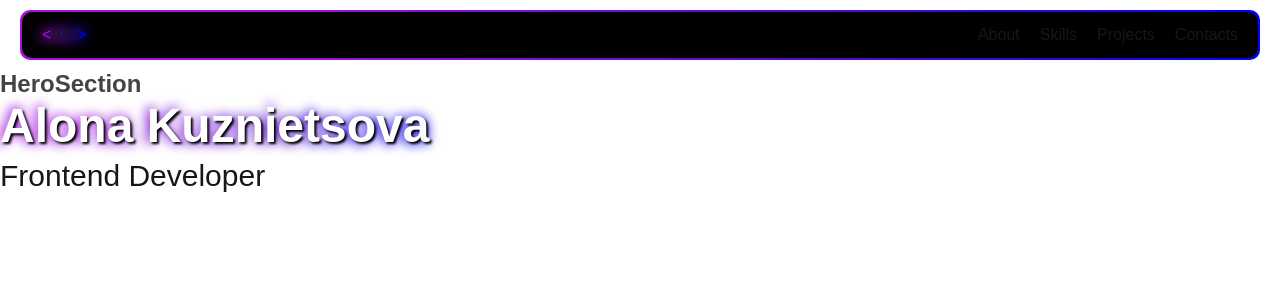
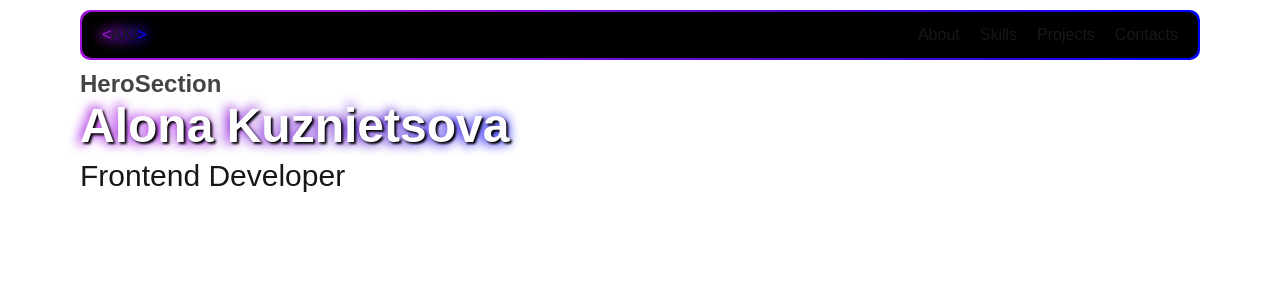
Before and after one commit to acvetochka/portfolio, a Next.js app: page / in a window 1280 px wide. Shown: the top 300 px of the page. Built offline with nearby package versions, Linux system fonts and the light colour scheme.

Commit message:
add Section-component

```diff
--- a/src/app/globals.css
+++ b/src/app/globals.css
@@ -44,7 +44,7 @@ a {
 header {
   display: flex;
   justify-content: space-between;
-  padding: 10px 20px;
+  padding: 10px 0;
   border-radius: 8px;
   overflow: hidden;
   position: relative;
--- a/src/components/Section/Section.styled.tsx
+++ b/src/components/Section/Section.styled.tsx
@@ -0,0 +1,33 @@
+import styled from "styled-components";
+
+export const Container = styled.div`
+  width: 100%;
+  margin-right: auto;
+  margin-left: auto;
+  padding-right: 10px;
+  padding-left: 10px;
+
+  @media (min-width: 480px) {
+    max-width: 480px;
+    padding-right: 15px;
+    padding-left: 15px;
+  }
+
+  @media (min-width: 768px) {
+    max-width: 768px;
+    padding-right: 24px;
+    padding-left: 24px;
+  }
+
+  @media (min-width: 1020px) {
+    max-width: 1020px;
+    padding-right: 40px;
+    padding-left: 40px;
+}
+
+  @media (min-width: 1200px) {
+    max-width: 1200px;
+    padding-right: 40px;
+    padding-left: 40px;
+}
+`;
--- a/src/components/Section/Section.tsx
+++ b/src/components/Section/Section.tsx
@@ -1,11 +1,17 @@
+"use client"
+
 import { Title } from "../Title/Title"
 import { SectionProps } from "./Section.props"
+import { Container } from "./Section.styled"
 
 export const Section = ({id="", title, children}:SectionProps):JSX.Element => {
     return (
         <section id={id}>
+            <Container>
+
             <Title tag="h2">{title}</Title>
             {children}
+            </Container>
         </section>
     )
 }
--- a/src/components/Title/Title.styled.tsx
+++ b/src/components/Title/Title.styled.tsx
@@ -28,8 +28,8 @@ export const Shadow = styled.div<ShadowProps>`
     filter: drop-shadow(2px 2px 1px black);
     filter: blur(6px);
     z-index: -1;
-    text-wrap: auto;
-    white-space: nowrap;
+    // text-wrap: auto;
+    // white-space: nowrap;
     letter-spacing: -3px;
     font-size: ${({ size }) => size || '54px'};
 `
--- a/src/sections/Header.tsx/Header.styles.tsx
+++ b/src/sections/Header.tsx/Header.styles.tsx
@@ -1,6 +1,6 @@
 import styled from "styled-components";
 
-export const Container = styled.div`
+export const BorderContainer = styled.div`
   background: linear-gradient(88deg, #a313e0 20%, #4f0ac9 66%, #0000ff);
   width: 100%;
   padding: 25px;
--- a/src/sections/Header.tsx/Header.tsx
+++ b/src/sections/Header.tsx/Header.tsx
@@ -2,16 +2,19 @@
 
 import { Logo } from "@/components/Logo/Logo";
 import { Navigation } from "@/components/Navigation/Navigation";
-import { Border, Container } from "./Header.styles";
+import { Border, BorderContainer } from "./Header.styles";
+import { Container } from "@/components/Section/Section.styled";
 
 export const Header = (): JSX.Element => {
   return (
     <header>
       <Container>
+      <BorderContainer>
       <Border>
         <Logo />
         <Navigation />
         </Border>
+      </BorderContainer>
       </Container>
     </header>
   );
```
Also changed, not shown: src/app/page.tsx (+23 -5 lines).
